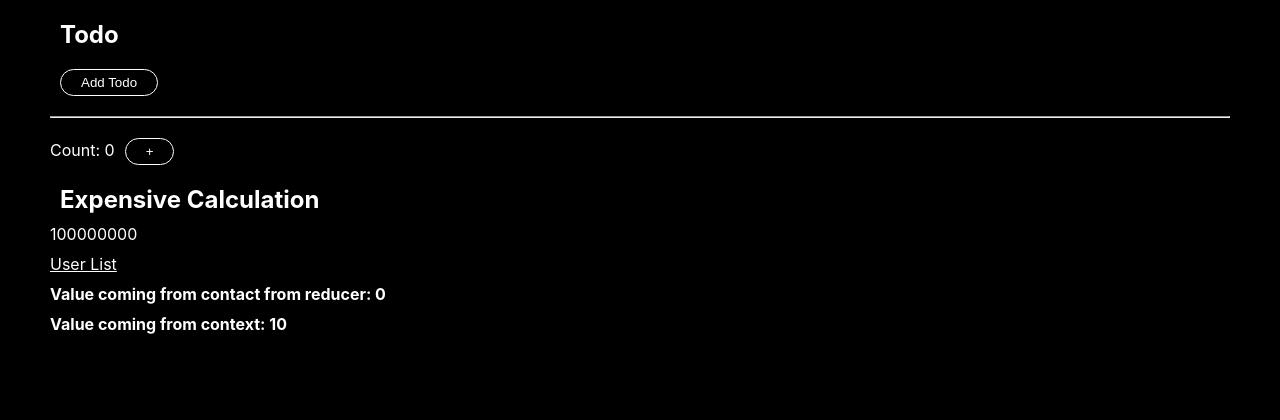
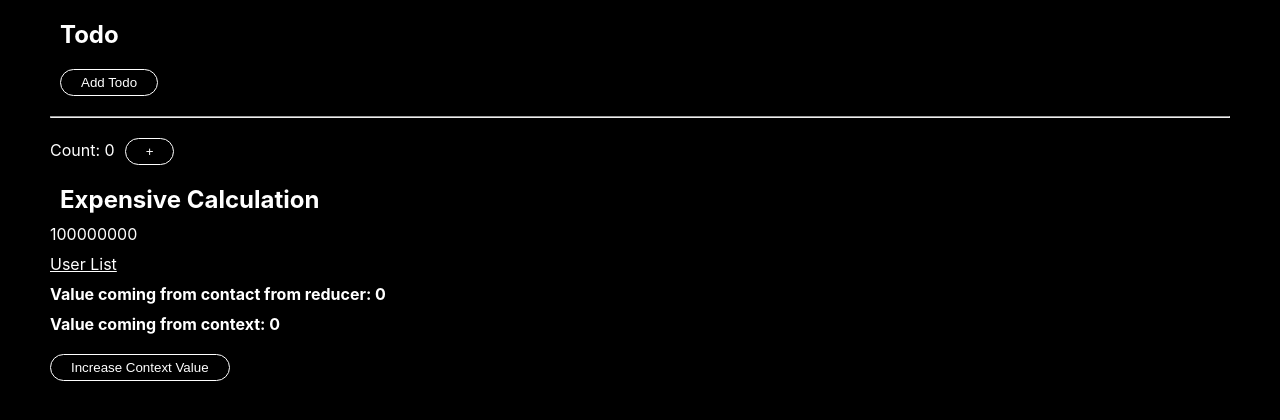
Before and after one commit to Kishan-Kumar-Zalavadia/React-Practice, a React (Create React App) app: page /todo in a window 1280 px wide. Shown: the top 420 px of the page. Built offline with nearby package versions, Linux system fonts and the light colour scheme.

Commit message:
Increase the value of context count

```diff
--- a/src/context/CountContext.jsx
+++ b/src/context/CountContext.jsx
@@ -6,12 +6,14 @@ const CountContext = createContext();
 // * Create for single feature
 
 function CountProvider({ children }) {
-  const [countDetails, setCountDetails] = useState({
-    countFromContext: 10,
-  });
+  //   const [countDetails, setCountDetails] = useState({
+  //     countFromContext: 10,
+  //   });
+
+  const [contextCount, setContextCount] = useState(0);
 
   return (
-    <CountContext.Provider value={countDetails}>
+    <CountContext.Provider value={{ contextCount, setContextCount }}>
       {children}
     </CountContext.Provider>
   );
--- a/src/screens/Todo.jsx
+++ b/src/screens/Todo.jsx
@@ -21,8 +21,9 @@ export default function Todo() {
   // ! use the value coming from Count Context API
   // const contextObject = useContext(CountContext);
   // * OR
-  const { countFromContext } = useContext(CountContext);
+  // const { countFromContext } = useContext(CountContext);
   // * The value coming from context is an `object`
+  const { contextCount, setContextCount } = useContext(CountContext);
 
   // const calculation = expensiveCalculation();
   // ! useMemo
@@ -34,6 +35,10 @@ export default function Todo() {
   };
   const addTodo = () => {
     setTodos((t) => [...t, "New Todo"]);
+  };
+
+  const contextIncrement = () => {
+    setContextCount(contextCount + 1);
   };
 
   return (
@@ -63,9 +68,11 @@ export default function Todo() {
       {count === 5 && <Navigate to={"/about"}> About </Navigate>}
 
       <h4>Value coming from contact from reducer: {val}</h4>
+
       {/* <h4>Value coming from context: {contextObject.countFromContext}</h4> */}
       {/* // * OR */}
-      <h4>Value coming from context: {countFromContext}</h4>
+      <h4>Value coming from context: {contextCount}</h4>
+      <button onClick={contextIncrement}>Increase Context Value</button>
     </div>
   );
 }
```
